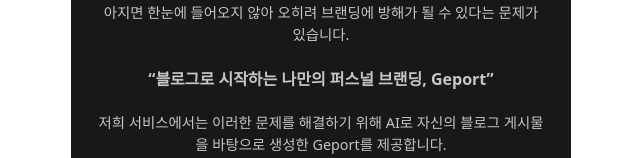
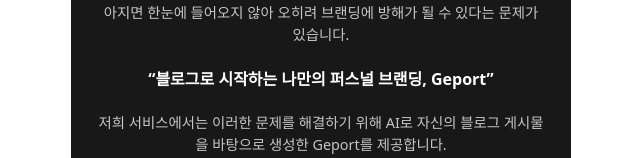
Before and after one commit to GO-GlobalOptimum/Geport-MVP-FE, a Next.js app: page /onboarding in a window 1280 px wide. Shown: the part 370-528 px from the top of the page, without its empty margins (319-959 px from the left). Built offline with nearby package versions, Linux system fonts and the light colour scheme.

Commit message:
fix: css 수정

```diff
--- a/src/app/geport/page.js
+++ b/src/app/geport/page.js
@@ -142,7 +142,7 @@
         }}>
             <div style={{width: "100%", height: "15%", fontSize: "1.6em",
                 marginBottom: "5%", paddingLeft: "5%", paddingRight: "5%"}}>
-                다음 질문에 가능한 상쇄하게
+                다음 질문에 가능한 상세하게
                 답변해주세요
             </div>
             <div style={{
--- a/src/app/onboarding/page.js
+++ b/src/app/onboarding/page.js
@@ -183,7 +183,7 @@
                 목적입니다.<br/><br/>
                 점점 자신의 성장 과정을 기록하는 사람들이 많아지고, 그 활동을 통해 퍼스널 브랜딩을 하려는 수요가 꾸준히 증가하고 있습니다. 하지만, 게시물이 많아지면 한눈에 들어오지 않아 오히려
                 브랜딩에 방해가 될 수 있다는 문제가 있습니다.<br/><br/>
-                <sapn style={{fontWeight: "bold", fontSize: "1.0rem"}}>“블로그로 시작하는 나만의 퍼스널 브랜딩, Geport”</sapn><br/><br/>
+                <sapn style={{fontWeight: "bold", fontSize: "1.0rem", color: "#FFFFFF"}}>“블로그로 시작하는 나만의 퍼스널 브랜딩, Geport”</sapn><br/><br/>
                 저희 서비스에서는 이러한 문제를 해결하기 위해 AI로 자신의 블로그 게시물을 바탕으로 생성한 Geport를 제공합니다.
             </div>
         </div>
@@ -255,7 +255,7 @@
             flexDirection: "column"
         }}>
             <svg width="64" height="65" viewBox="0 0 64 65" fill="none" xmlns="http://www.w3.org/2000/svg">
-                <g clip-path="url(#clip0_1031_6372)">
+                <g clipPath="url(#clip0_1031_6372)">
                     <path
                         d="M58.814 13.149C59.8543 13.606 57.0352 10.4148 53.1133 7.32849C50.827 5.53088 46.9661 3.27495 44.3753 2.30366C36.7567 -0.542862 29.4403 0.186103 24.0324 1.69589C20.2892 2.74149 17.4559 4.16294 16.0774 5.02411C12.3715 7.34521 5.17995 12.4024 1.8001 22.8511C-1.63319 33.468 1.37696 46.7963 7.5604 53.8833C16.8402 64.5208 31.5439 65.9419 42.2174 62.2317C44.8247 61.3233 55.4439 57.4343 60.6315 45.8855C64.4344 37.4245 63.2245 29.526 62.5288 26.3446C62.4665 26.0533 62.2156 25.8489 61.9203 25.8456C58.8689 25.8114 42.6184 25.6292 39.3045 25.592C38.9671 25.5882 38.6736 25.8381 38.6182 26.1797L38.2301 28.6036C37.5147 33.0349 34.2415 39.4111 27.4936 41.2809C20.4259 43.2362 13.2429 39.1664 11.3067 32.488C10.2913 28.9795 10.6342 25.1581 11.5641 22.0793C12.7911 18.0006 15.0232 15.0067 16.3508 13.6715C23.0505 6.90239 31.2226 6.79244 34.1681 6.6567C46.0298 6.09588 56.8828 12.3023 58.8186 13.1538L58.814 13.149Z"
                         fill="#1AE57C"/>
```
